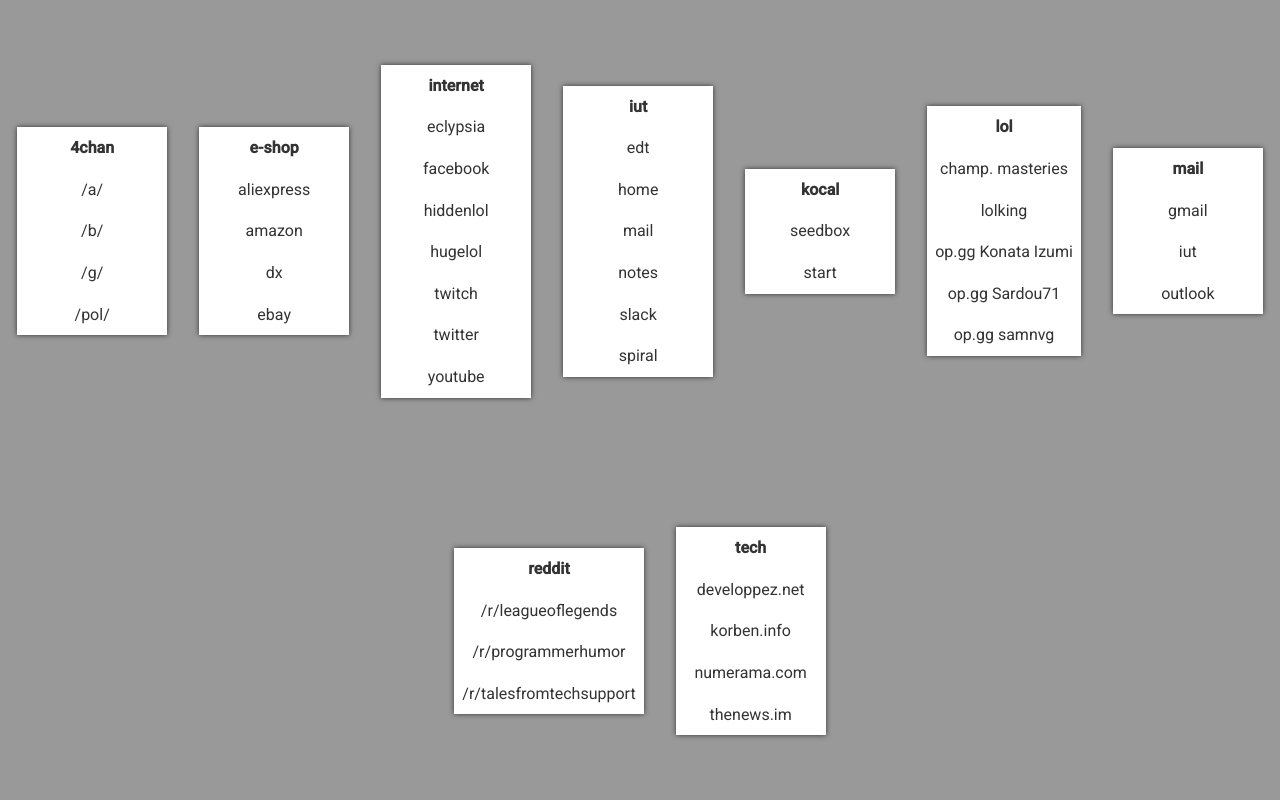
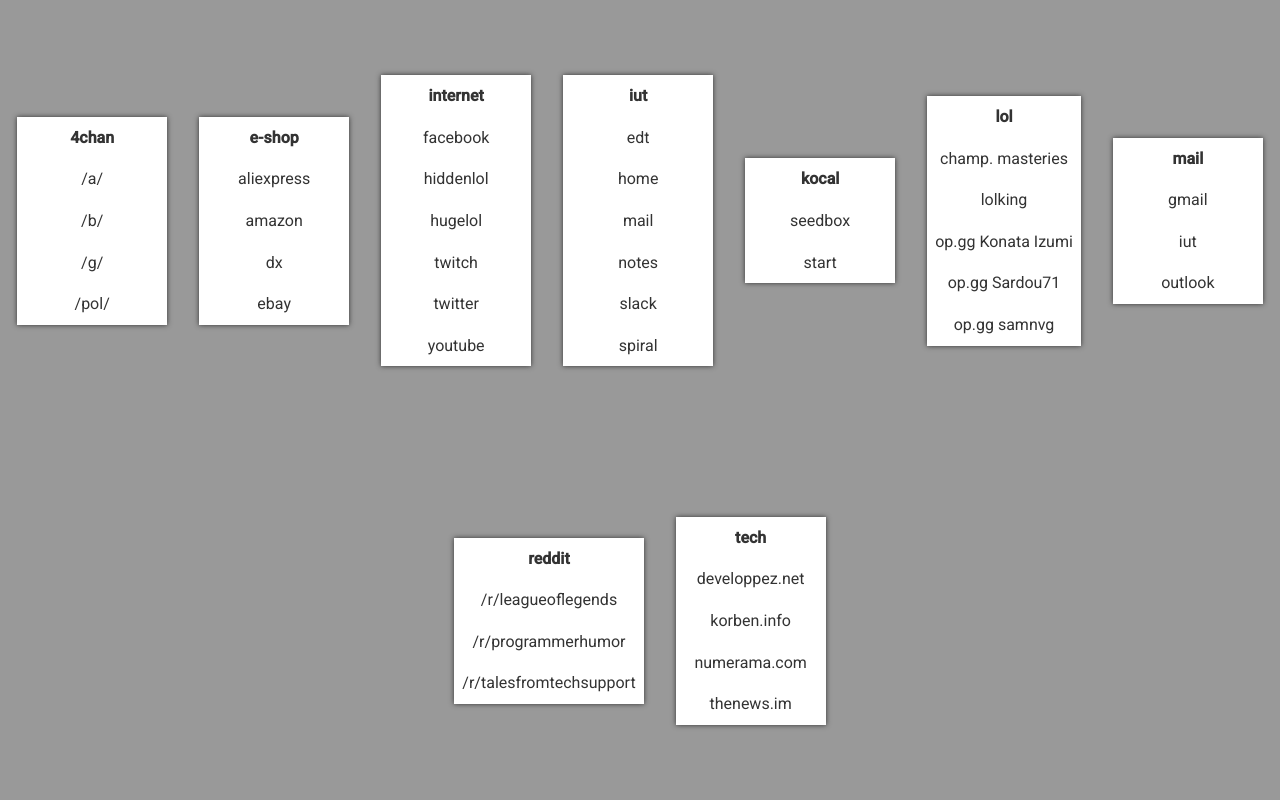
Before and after one commit to Kocal/start.kocal.fr, a PHP site: page / in a window 1280 px wide. Run offline with PHP 8.4, Linux system fonts and the light colour scheme; style sheets or scripts are compiled from the project's sources.

Commit message:
Remove Eclypsia link

```diff
--- a/src/index.php
+++ b/src/index.php
@@ -3,7 +3,6 @@
         'internet' => [
             'twitter'   => 'https://tweetdeck.twitter.com',
             'facebook'  => 'https://www.facebook.com',
-            'eclypsia'  => 'http://www.eclypsia.com/fr/ectv2',
             'youtube'   => 'https://www.youtube.com',
             'twitch'    => 'http://www.twitch.tv/directory/game/League of Legends',
             'hiddenlol' => 'http://hiddenlol.com',
```
